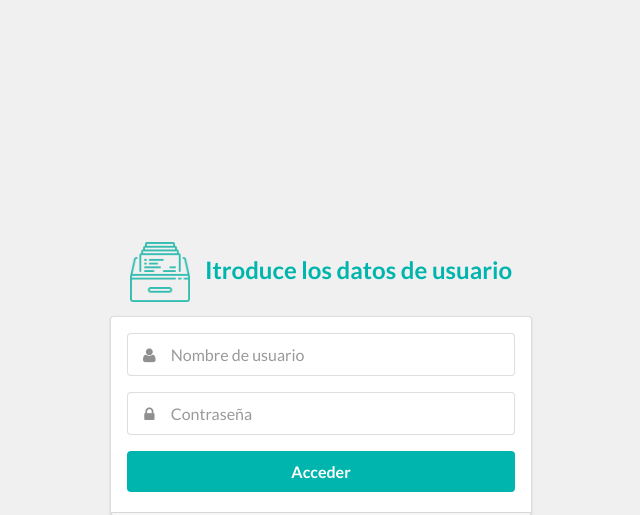
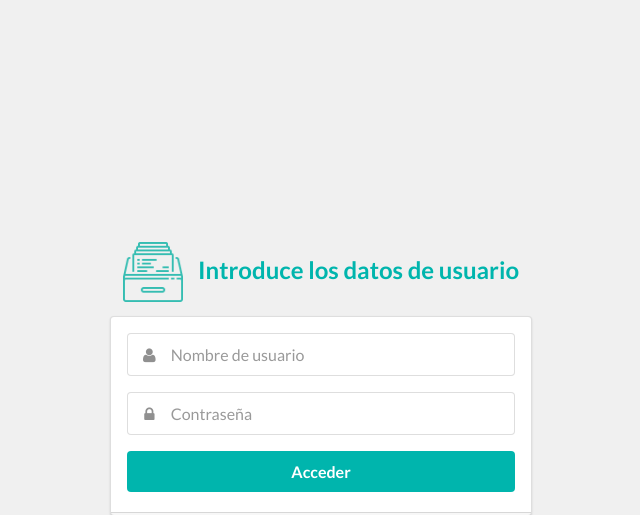
Before and after one commit to manutepowa/Material, a PHP site: page / in a window 1280 px wide. Shown: the top 515 px of the page, without its empty margins (319-959 px from the left). Run offline with PHP 8.4, Linux system fonts and the light colour scheme.

Commit message:
index errores menores

```diff
--- a/index.php
+++ b/index.php
@@ -17,7 +17,7 @@
 	    <h2 class="ui teal image header">
 	      <img src="site_map/images/iconLogin.png" height="128" width="128" class="image">
 	      <div class="content">
-	        Itroduce los datos de usuario
+	        Introduce los datos de usuario
 	      </div>
 	    </h2>
 	    <form action="function/login.php" class="ui large form" method="POST">
```
